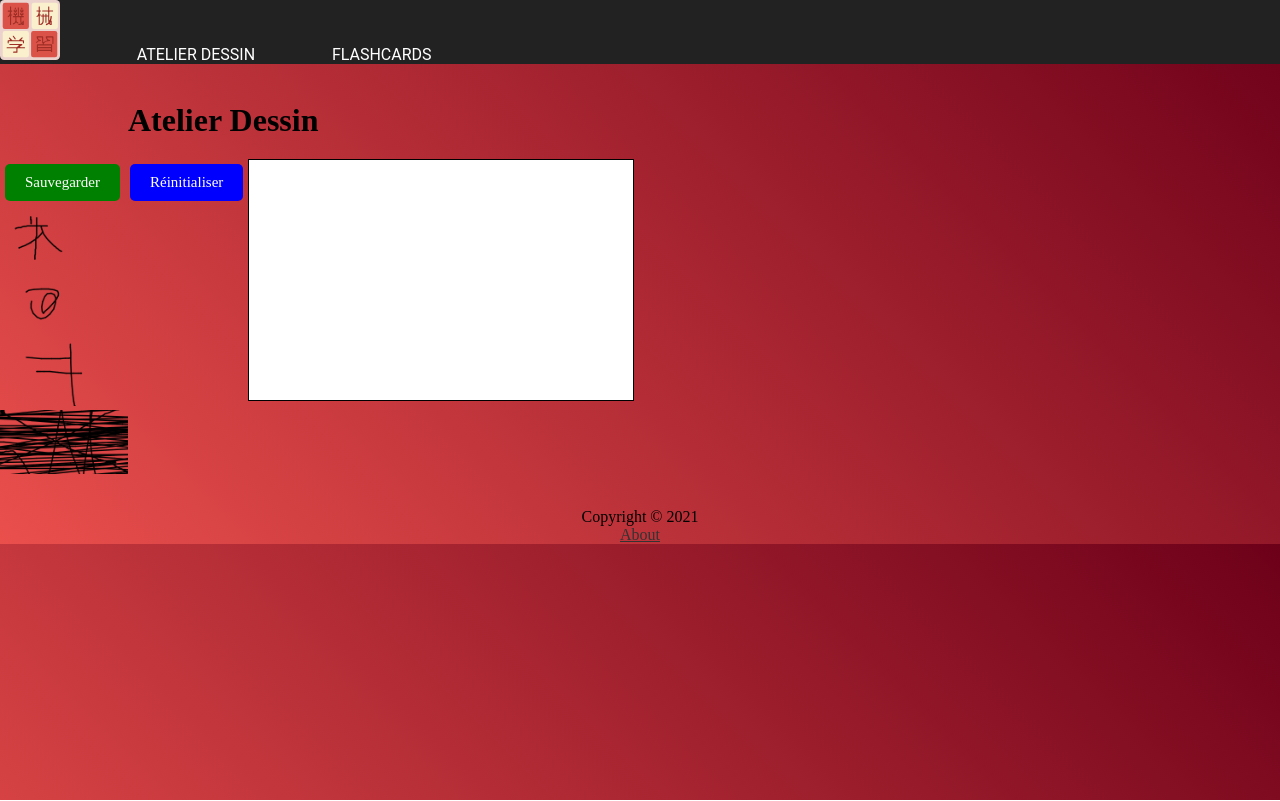
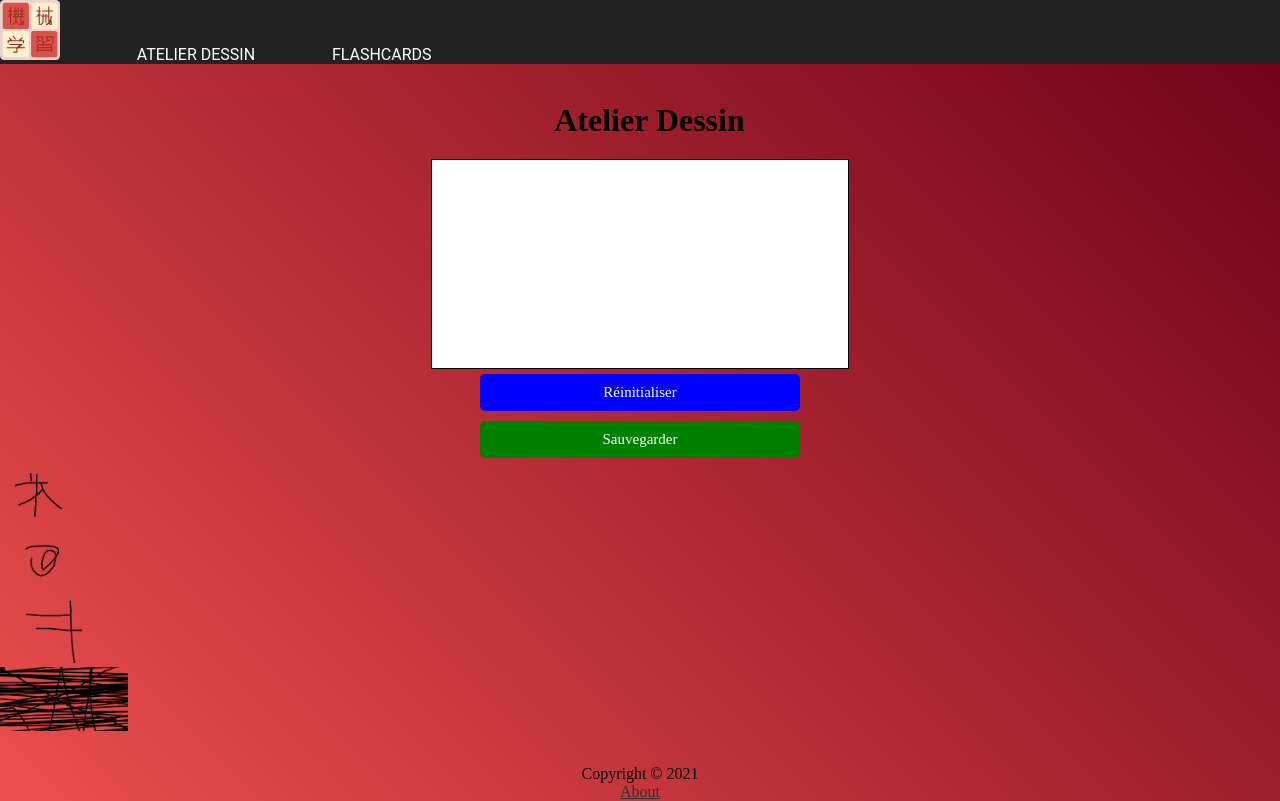
Before and after one commit to ColinBouligand/JapanWebsite, a Vue app: page /kanji in a window 1280 px wide. Built offline with nearby package versions, Linux system fonts and the light colour scheme; data requests are answered from the project's data file.

Commit message:
visuel canva + début flashcards

```diff
--- a/src/components/Canvas.vue
+++ b/src/components/Canvas.vue
@@ -1,12 +1,8 @@
 <template>
-        <Button @click="saveDraw()" text="Sauvegarder" color="green"/>
+
+    <canvas id="canvas"></canvas>
     <Button @click="eraseDraw()" text="Réinitialiser" color="blue"/>
-    <canvas id="canvas"></canvas>
-
-
-
-
-
+    <Button @click="saveDraw()" text="Sauvegarder" color="green"/>
 
 </template>
 
@@ -28,10 +24,11 @@ export default{
         }
     },
     mounted(){
+        /** Gestion du dessin de l'utilisateur **/
         this.canvas = document.getElementById('canvas')
         // some hotfixes... ( ≖_≖)
         document.body.style.margin = 0;
-        this.canvas.style.position = 'fixed';
+        this.canvas.style.position = 'relative';
         this.canvas.style.border ='solid black 1px';
         //canvas.style.width='300px';
         //canvas.style.height='300px';
@@ -52,10 +49,11 @@ export default{
 
         // new position from mouse event
         function setPosition(e) {
-            pos.x = e.clientX - canvas.offsetLeft
-            pos.y = e.clientY - canvas.offsetTop
+            //console.log(canvas.getBoundingClientRect().x + canvas.width,  canvas.getBoundingClientRect().y + canvas.height)
+           // console.log(e.clientX - canvas.getBoundingClientRect().x,e.clientY - canvas.getBoundingClientRect().y)
 
-
+            pos.x = e.clientX - canvas.getBoundingClientRect().x
+            pos.y = e.clientY - canvas.getBoundingClientRect().y
         } // pour le décalage de position du au nav et header
 
         function draw(e) {
@@ -68,7 +66,7 @@ export default{
             ctx.lineCap = 'round';
             ctx.strokeStyle = 'black';
 
-            ctx.moveTo(pos.x , pos.y); // from
+            ctx.moveTo(pos.x, pos.y); // from
             setPosition(e);
             ctx.lineTo(pos.x, pos.y); // to
 
@@ -77,9 +75,11 @@ export default{
 
     },
      methods:{
+         //Clic sur réinitialiser -> nettoie le canvas
          eraseDraw() {
                this.ctx.clearRect(0, 0, this.canvas.width, this.canvas.height);
         },
+        //Clic sur sauvegarder -> propose de télécharger l'image et l'enregistre dans la base
         saveDraw() {
              this.imgUrl= this.canvas.toDataURL( ) ; // This method saves graphics in png
             //console.log(this.imgUrl)
@@ -109,14 +109,18 @@ export default{
 
 
  canvas {
+
      border: solid black 2px;
      background-color: white;
-     width:30%;
-     height:30%;
+     width:65%;
+     height:60%;
      position:relative;
+     cursor:
  }
 
  Button {
+    width:50%;
+
  }
 
 </style>
--- /dev/null
+++ b/src/components/Card.vue
@@ -0,0 +1,30 @@
+<template>
+    {{kanji}}
+</template>
+
+<script>
+
+export default {
+    name: 'Card',
+    props: {
+        kanji: String,
+    },
+}
+
+
+</script>
+
+
+<style scoped>
+
+template {
+    text-align: center;
+     border: solid white 1px;
+     background-color: black;
+     color:white;
+     padding:0;
+     width:10%;
+     margin-left:45%;
+     margin-bottom: 1%;
+ }
+</style>
--- /dev/null
+++ b/src/components/Cards.vue
@@ -0,0 +1,39 @@
+<template>
+    <div id="cards">
+    <div class="card" :key="kanji.id" v-for="kanji in kanjis">
+    <Card  :kanji="kanji"/>
+    </div>
+    </div>
+</template>
+
+<script >
+    import Card from './Card'
+
+    export default {
+        name: 'Cards',
+        props: {
+            kanjis: Array,
+        },
+        components: {
+            Card,
+        },
+    }
+</script>
+
+<style scoped>
+#cards {
+    display:flex;
+    flex-wrap:wrap;
+    justify-content: space-around;
+}
+
+.card {
+    text-align: center;
+     border: solid white 1px;
+     background-color: black;
+     color:white;
+     padding:0;
+     width:10%;
+     margin-bottom: 1%;
+}
+</style>
--- a/src/components/Drawings.vue
+++ b/src/components/Drawings.vue
@@ -1,5 +1,4 @@
 <template>
-
     <div :key="drawing.id" v-for="drawing in drawings">
     <Drawing  :drawing="drawing"/>
     </div>
--- a/src/components/header.vue
+++ b/src/components/header.vue
@@ -39,4 +39,7 @@ header {
     align-items: center ;
     margin-bottom: 20px ;
 }
+h1 {
+    margin-left: 37%;
+}
 </style>
--- a/src/router/index.js
+++ b/src/router/index.js
@@ -14,7 +14,7 @@ const routes = [
     {
         path: '/Home',
         name: 'Home',
-        component: About
+        component: Home
     },
     {
         path: '/flashcards',
--- a/src/views/FlashCards.vue
+++ b/src/views/FlashCards.vue
@@ -1,4 +1,35 @@
 <template>
-    <h1>Flash Cards</h1>
-    <router-link to="/">Go Back</router-link>
+<h1>FlashCards</h1>
+    <Cards :kanjis="kanjis" />
 </template>
+
+<script>
+import Cards from '../components/Cards'
+
+export default {
+    name: 'Home',
+    components: {
+        Cards
+    },
+     data() {
+        return {
+            kanjis: [],
+        }
+    },
+    methods: {
+    async fetchKanjis(){
+        const res = await fetch('https://kanjiapi.dev/v1/kanji/grade-1')
+        const data = await res.json()
+        return data
+      },
+
+
+    },
+    async created() {
+        this.kanjis = await this.fetchKanjis()
+    }
+}
+</script>
+<style scoped>
+
+</style>
--- a/src/views/Kanji.vue
+++ b/src/views/Kanji.vue
@@ -109,6 +109,12 @@ export default {
     }
 
     #canvas-container {
+      display:flex;
+      flex-direction: column;
+      width:50%;
+      position:relative;
+      margin-left:25%;
+      align-items:center;
 
     }
 </style>
```
Also changed, not shown: src/App.vue (+1 -6 lines).
